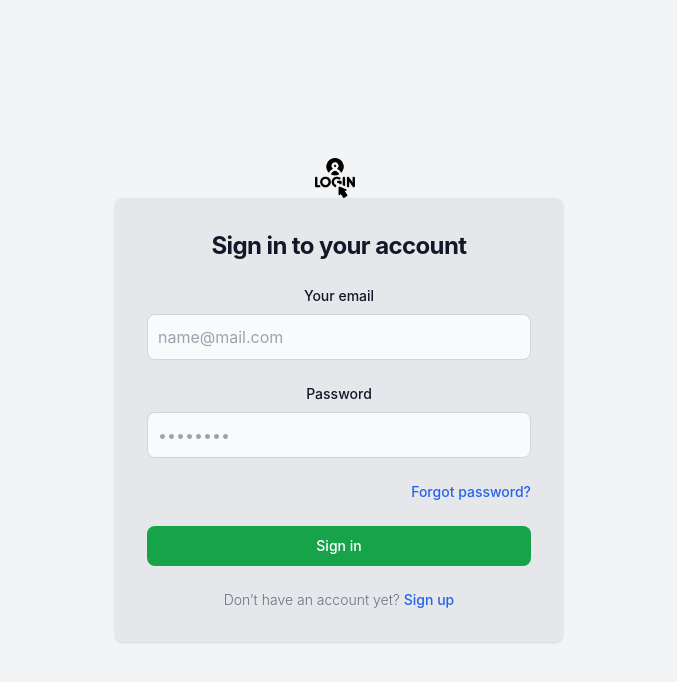
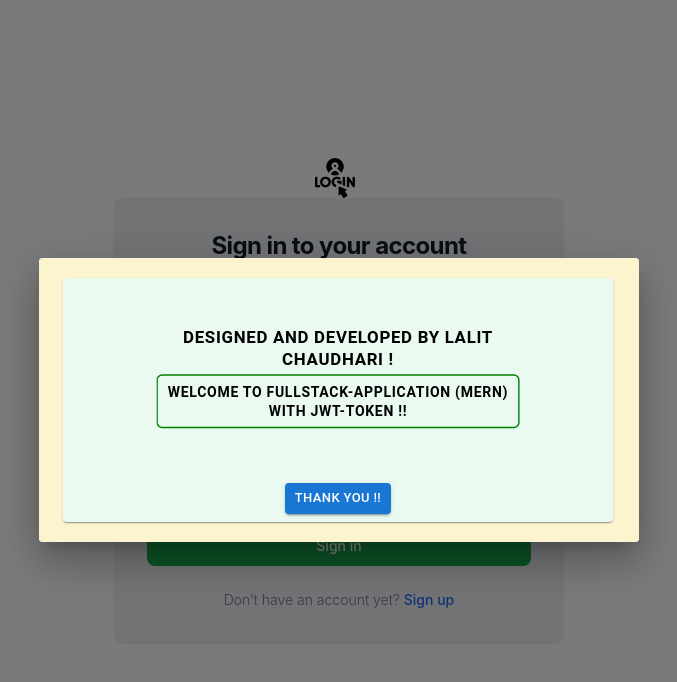
Before and after one commit to luc97500/LoginTokenTest, a React (Create React App) app in the folder practiceFE/: page /login in a window 1280 px wide. Shown: the top 682 px of the page, without its empty margins (301-978 px from the left). Built offline with nearby package versions, Linux system fonts and the light colour scheme.

Commit message:
added popup

```diff
--- a/practiceFE/src/App.js
+++ b/practiceFE/src/App.js
@@ -4,9 +4,14 @@ import Login from './pages/Login';
 import Signup from './pages/Signup';
 import Home from './pages/Home';
 import ResetPassword from './pages/resetPassword';
+import { Celebration } from './pages/Opencelebration';
 
 function App() {
   return (
+    <>
+    <div>
+      <Celebration />
+    </div>
     <div className="App">
       <Routes>
         <Route path = "/" element={<Navigate to={'/login'}/>}/>
@@ -17,6 +22,7 @@ function App() {
         <Route path='*' element={<Navigate to={'/login'}/>}/>
       </Routes>
     </div>
+    </>
   );
 }
 
--- /dev/null
+++ b/practiceFE/src/pages/Opencelebration.js
@@ -0,0 +1,108 @@
+import * as React from "react";
+import Card from "@mui/material/Card";
+import CardActions from "@mui/material/CardActions";
+import CardContent from "@mui/material/CardContent";
+import CardMedia from "@mui/material/CardMedia";
+import Button from "@mui/material/Button";
+import Typography from "@mui/material/Typography";
+import { Dialog, DialogContent } from "@mui/material";
+import { styled, keyframes } from "@mui/material/styles";
+
+// Define the keyframes for the slide-up animation
+const slideUp = keyframes`
+  from {
+    transform: translateY(100%);
+    opacity: 0;
+  }
+  to {
+    transform: translateY(0);
+    opacity: 1;
+  }
+`;
+
+// Define the keyframes for the scale-up-down animation
+const scaleUpDown = keyframes`
+  0%, 100% {
+    transform: scale(0.5);
+  }
+  50% {
+    transform: scale(0.75);
+  }
+`;
+
+// Create a styled Typography component with animation and custom styling
+const AnimatedTypography = styled(Typography)(({ theme }) => ({
+  animation: `${scaleUpDown} 1.5s ease-in-out infinite`,
+  fontFamily: "Roboto, sans-serif", // Apply the Google Font
+  fontWeight: 700,
+  color: "black", // Darker green for better contrast
+  textTransform: "uppercase",
+  letterSpacing: "1px",
+}));
+
+// Create a styled Dialog component with animation
+const AnimatedDialog = styled(Dialog)(({ theme }) => ({
+  "& .MuiDialog-paper": {
+    animation: `${slideUp} 1s ease-out`,
+  },
+}));
+
+export function Celebration() {
+  const [open, setOpen] = React.useState(true);
+
+  const handleClose = () => {
+    setOpen(false);
+  };
+
+  return (
+      <>
+        <AnimatedDialog
+          open={open}
+          onClose={handleClose}
+          fullWidth
+          maxWidth="sm"
+        >
+          <DialogContent sx={{ background: "#fcf3cf" }}>
+            <Card sx={{ maxWidth: 550, background: "#eafaf1" }}>
+              <CardMedia
+                sx={{ height: 10 }}
+                image={''}
+                title="Celebration !!!"
+              />
+
+              <CardContent>
+                <AnimatedTypography
+                  gutterBottom
+                  variant="h5"
+                  component="div"
+                  sx={{ textAlign: "center" }}
+                >
+                  Designed and Developed by Lalit Chaudhari !
+                    <div
+                      style={{
+                        display: "flex",
+                        textAlign: "center",
+                        fontSize: "20px",
+                        padding: "10px",
+                        border: "2px solid green",
+                        borderRadius: "8px",
+                        margin: "5px 0",
+                      }}
+                    >
+                      {"Welcome to FullStack-Application (MERN) with JWT-Token"} !!
+                    </div>
+                </AnimatedTypography>
+              </CardContent>
+              <CardActions sx={{ justifyContent: "center" }}>
+                <Button variant="contained" size="small" onClick={handleClose}>
+                  {" "}
+                  Thank You !!
+                </Button>
+              </CardActions>
+            </Card>
+          </DialogContent>
+        </AnimatedDialog>
+      </>
+
+  );
+}
```
Also changed, not shown: 2 other files (tests, documents, lock files or other folders).
